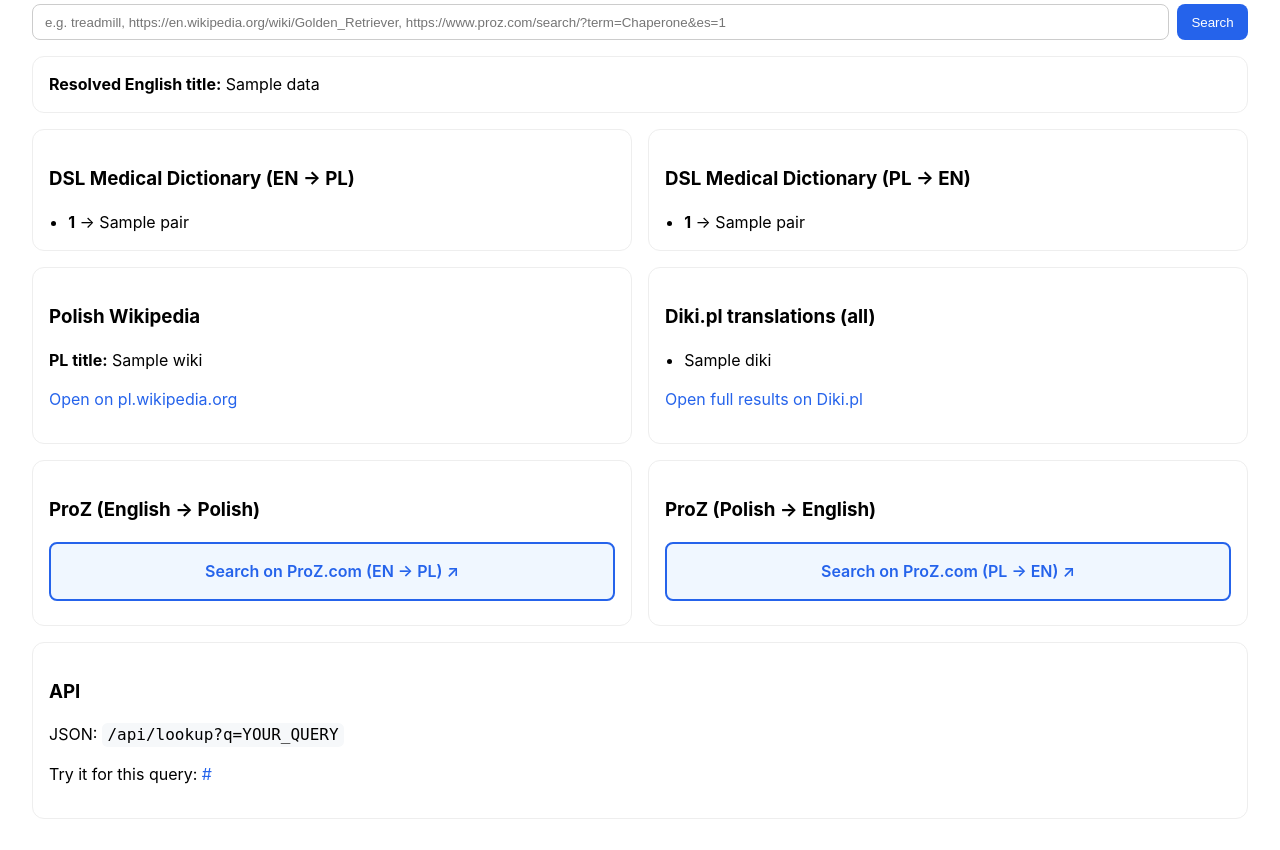
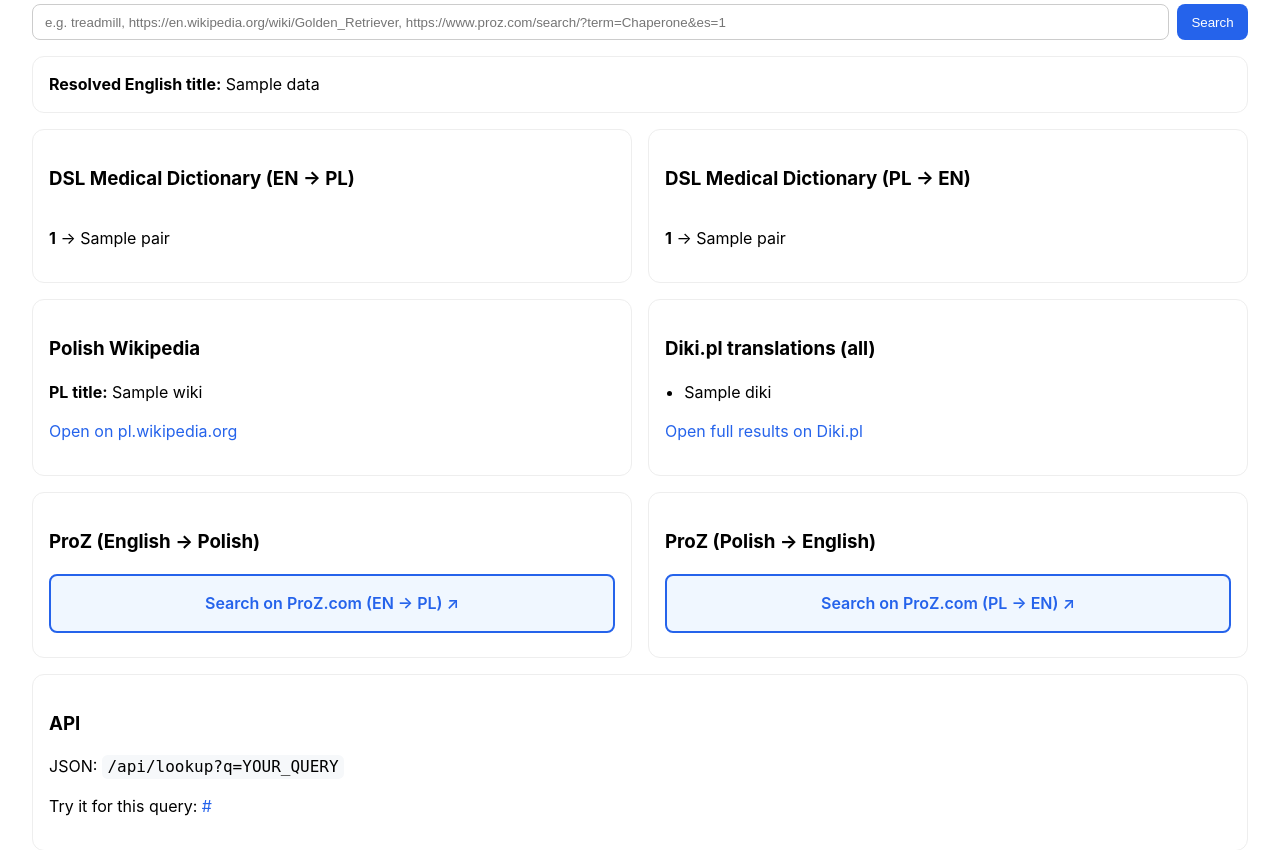
Before and after one commit to ickam/EN-PL-lookup, a FastAPI app: template templates/index.html in a window 1280 px wide. Shown: the part 143-993 px from the top of the page. Before the commit the page ends 962 px from the top, so only its background shows below. Run offline with FastAPI, Linux system fonts and the light colour scheme; the template is opened without the code that fills it: most values are stand-ins (such as "Sample title", 1, 10 or a date in 2020).

Commit message:
Display DSL pairs with commas instead of list items
Change DSL dictionary display format:
- Replace bullet list with comma-separated inline text
- Format: **source** → target, **source** → target, ...
- More compact display
- Easier to scan multiple pairs
- Bold source terms remain for readability

🤖 Generated with [Claude Code](https://claude.com/claude-code)

Co-Authored-By: Claude <noreply@anthropic.com>

```diff
--- a/templates/index.html
+++ b/templates/index.html
@@ -46,11 +46,11 @@
       <h3>DSL Medical Dictionary (EN → PL)</h3>
       {% if data.dsl_en_pl %}
         <div class="scroll">
-          <ul class="list">
+          <p>
             {% for pair in data.dsl_en_pl.pairs %}
-              <li><strong>{{ pair[0] }}</strong> → {{ pair[1] }}</li>
+              <strong>{{ pair[0] }}</strong> → {{ pair[1] }}{% if not loop.last %}, {% endif %}
             {% endfor %}
-          </ul>
+          </p>
         </div>
       {% else %}
         <p class="muted">No EN → PL DSL entry found.</p>
@@ -61,11 +61,11 @@
       <h3>DSL Medical Dictionary (PL → EN)</h3>
       {% if data.dsl_pl_en %}
         <div class="scroll">
-          <ul class="list">
+          <p>
             {% for pair in data.dsl_pl_en.pairs %}
-              <li><strong>{{ pair[0] }}</strong> → {{ pair[1] }}</li>
+              <strong>{{ pair[0] }}</strong> → {{ pair[1] }}{% if not loop.last %}, {% endif %}
             {% endfor %}
-          </ul>
+          </p>
         </div>
       {% else %}
         <p class="muted">No PL → EN DSL entry found.</p>
```
